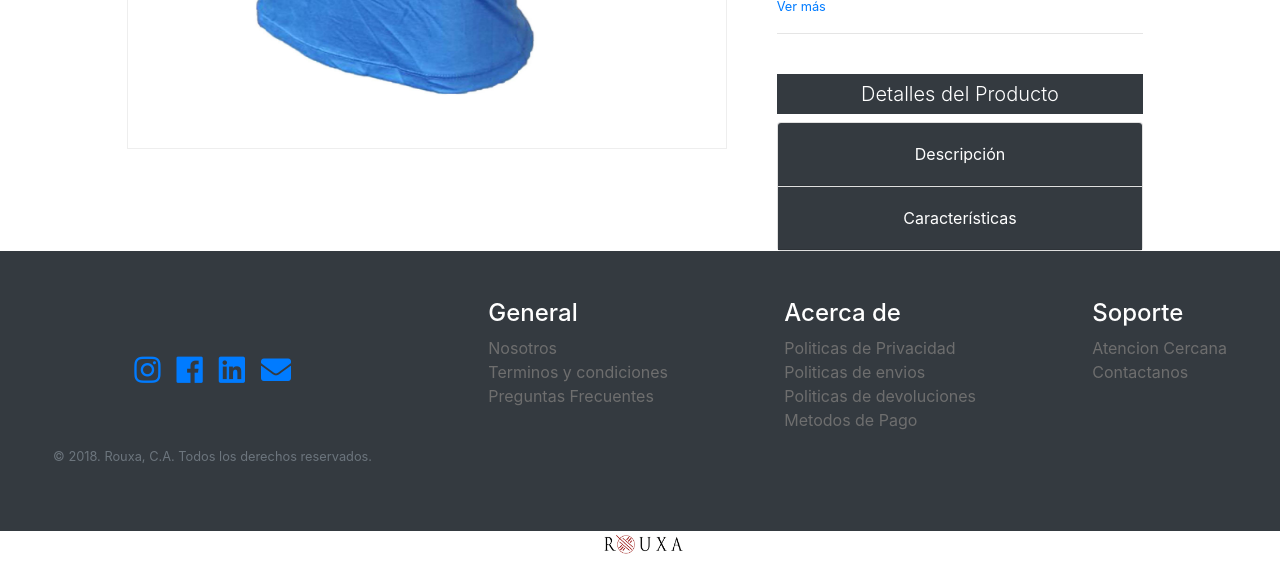
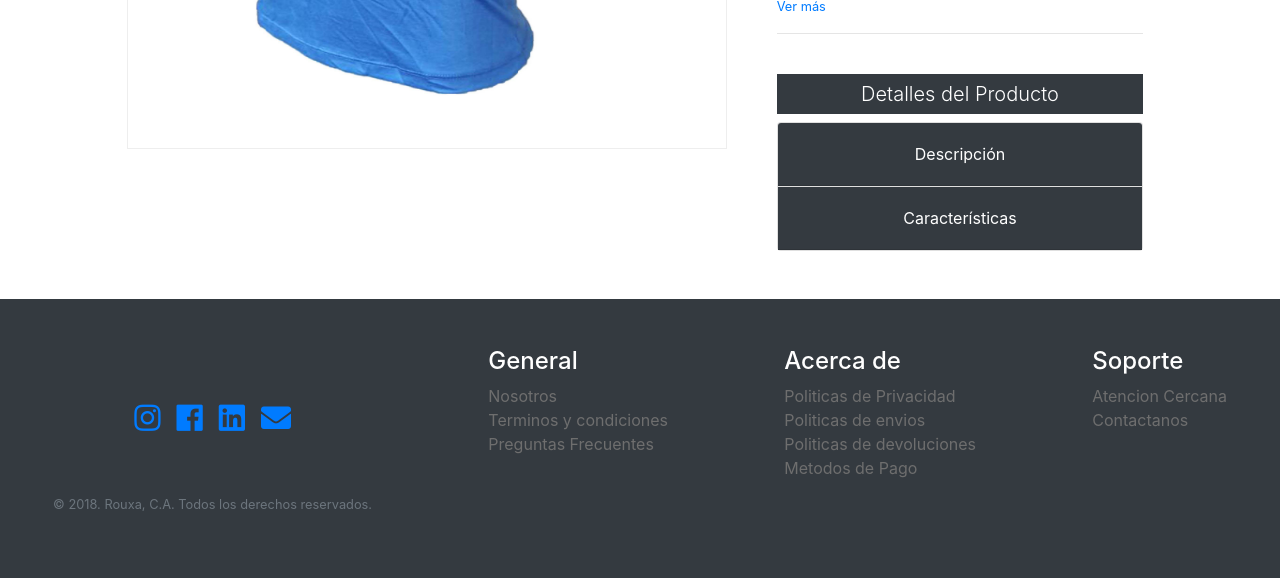
Before and after one commit to CarlosMaita/Ecommerce, a PHP site: page /compra/index.php?idproducto=1&idmodelo=1 in a window 1280 px wide. Shown: the part 647-1225 px from the top of the page. Run offline with PHP 8.4, Linux system fonts and the light colour scheme; data comes from the database, SQL or seed files in the repository; tables that the repository leaves empty hold one stand-in row (values such as "Sample post"); some libraries are stand-ins or nearby versions.

Commit message:
Correccion de cuadro Gris-Fe errata

```diff
--- a/compra/index.php
+++ b/compra/index.php
@@ -50,7 +50,7 @@ and open the template in the editor.
       $res= $conn->query($sql);
       while($f=$res->fetch_assoc()){
     ?>
-    <div class="container-fluid">
+    <div class="container-fluid my-5">
       <div class="row mt-5">
         <div class="col-1">
           <div class="row justify-content-center">
@@ -208,11 +208,9 @@ and open the template in the editor.
       </div>
     </div>
   <?php } ?>
-
   <!-- Div de Detalles
   <section class="container details my-5 pb-3"></div>
-    -->
-    </section>
+    </section>-->
     <?php include_once '../common/footer2.php';?>
     <script type="text/javascript">
     function imageZoom(imgID, resultID) {
```
